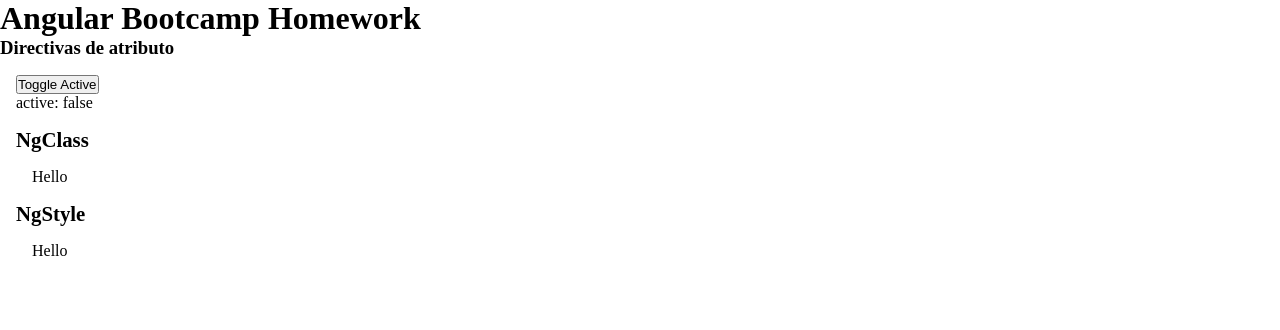
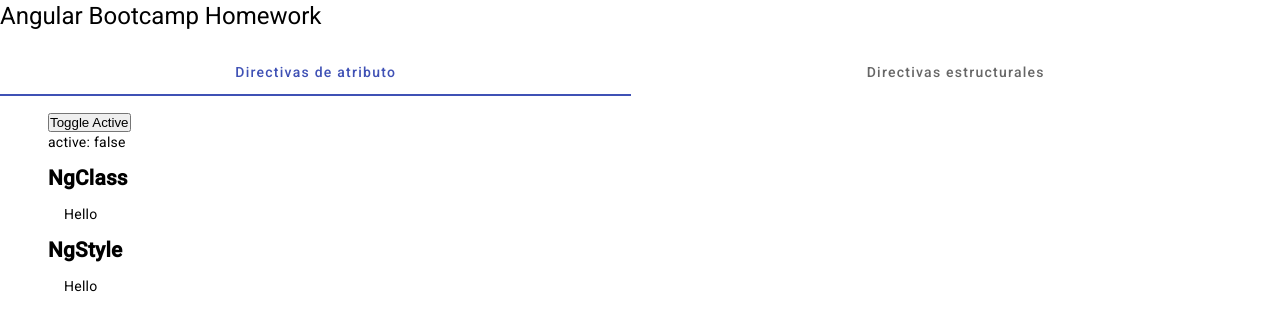
Before and after one commit to aruizapex/AngularBootcampHomework, an Angular app: page / in a window 1280 px wide. Shown: the top 330 px of the page. Built offline with nearby package versions, Linux system fonts and the light colour scheme.

Commit message:
trabajar con directivas estructurales

```diff
--- a/angular.json
+++ b/angular.json
@@ -37,6 +37,7 @@
               "src/assets"
             ],
             "styles": [
+              "@angular/material/prebuilt-themes/indigo-pink.css",
               "src/styles.scss"
             ],
             "scripts": [],
@@ -102,6 +103,7 @@
               "src/assets"
             ],
             "styles": [
+              "@angular/material/prebuilt-themes/indigo-pink.css",
               "src/styles.scss"
             ],
             "scripts": []
--- a/package.json
+++ b/package.json
@@ -13,10 +13,12 @@
   "private": true,
   "dependencies": {
     "@angular/animations": "^17.2.0",
+    "@angular/cdk": "^17.3.4",
     "@angular/common": "^17.2.0",
     "@angular/compiler": "^17.2.0",
     "@angular/core": "^17.2.0",
     "@angular/forms": "^17.2.0",
+    "@angular/material": "^17.3.4",
     "@angular/platform-browser": "^17.2.0",
     "@angular/platform-browser-dynamic": "^17.2.0",
     "@angular/platform-server": "^17.2.0",
--- a/src/app/app.component.html
+++ b/src/app/app.component.html
@@ -1,2 +1,11 @@
-<h1>Angular Bootcamp Homework</h1>
-<app-directivas-de-atributo />
+<h1 class="title">Angular Bootcamp Homework</h1>
+<mat-tab-group>
+  <div class="tabs-container">
+    <mat-tab label="Directivas de atributo">
+      <app-directivas-de-atributo />
+    </mat-tab>
+    <mat-tab label="Directivas estructurales">
+      <app-directivas-estructurales />
+    </mat-tab>
+  </div>
+</mat-tab-group>
--- a/src/app/app.module.ts
+++ b/src/app/app.module.ts
@@ -1,21 +1,29 @@
 import { NgModule } from '@angular/core';
 import { BrowserModule, provideClientHydration } from '@angular/platform-browser';
+import {MatTabsModule} from '@angular/material/tabs';
+import { BrowserAnimationsModule } from '@angular/platform-browser/animations';
 
 import { AppRoutingModule } from './app-routing.module';
 import { AppComponent } from './app.component';
 import { DirectivasDeAtributoComponent } from './components/directivas-de-atributo/directivas-de-atributo.component';
+import { DirectivasEstructuralesComponent } from './components/directivas-estructurales/directivas-estructurales.component';
+import { provideAnimationsAsync } from '@angular/platform-browser/animations/async';
 
 @NgModule({
   declarations: [
     AppComponent,
-    DirectivasDeAtributoComponent
+    DirectivasDeAtributoComponent,
+    DirectivasEstructuralesComponent
   ],
   imports: [
+    BrowserAnimationsModule,
     BrowserModule,
-    AppRoutingModule
+    AppRoutingModule,
+    MatTabsModule
   ],
   providers: [
-    provideClientHydration()
+    provideClientHydration(),
+    provideAnimationsAsync()
   ],
   bootstrap: [AppComponent]
 })
--- a/src/app/components/directivas-de-atributo/directivas-de-atributo.component.html
+++ b/src/app/components/directivas-de-atributo/directivas-de-atributo.component.html
@@ -1,4 +1,4 @@
-<h3>Directivas de atributo</h3>
+<div class="container">
   <div>
     <button (click)="toggle()">Toggle Active</button>
     <p>active: {{ active }}</p>
@@ -13,3 +13,4 @@
       <span [ngStyle]="{ color: active ? 'red' : '' }">Hello</span>
     </div>
   </div>
+</div>
--- a/src/app/components/directivas-de-atributo/directivas-de-atributo.component.scss
+++ b/src/app/components/directivas-de-atributo/directivas-de-atributo.component.scss
@@ -9,3 +9,6 @@
 div {
   margin: 1rem;
 }
+.container {
+  margin: 0 2rem;
+}
--- /dev/null
+++ b/src/app/components/directivas-estructurales/directivas-estructurales.component.html
@@ -0,0 +1,35 @@
+<div class="container">
+  <p>Renderizar un arreglo de strings [“A”, “B”, “C”] usando ngFor</p>
+  <ul>
+    <li *ngFor="let item of array">{{ item }}</li>
+  </ul>
+
+  <br />
+  <p>
+    Mostrar del arreglo anterior solo los ítems que no equivalgan a “B” usando
+    ngIf
+  </p>
+  <ul>
+    <ng-container *ngFor="let item of array">
+      <li *ngIf="item !== 'B'">
+        {{ item }}
+      </li>
+    </ng-container>
+  </ul>
+
+  <br />
+  <p>
+    Para la misma lista anterior, en otro apartado, usar ngSwitch de tal forma
+    que si el item es “A” mostrar el número 1, “B” el número 2 y “C” el número 3
+    respectivamente.
+  </p>
+  <ul>
+    <ng-container *ngFor="let item of array">
+      <ng-container [ngSwitch]="item">
+        <li *ngSwitchCase="'A'">1</li>
+        <li *ngSwitchCase="'B'">2</li>
+        <li *ngSwitchCase="'C'">3</li>
+      </ng-container>
+    </ng-container>
+  </ul>
+</div>
--- /dev/null
+++ b/src/app/components/directivas-estructurales/directivas-estructurales.component.scss
@@ -0,0 +1,3 @@
+.container {
+  margin: 1rem 2rem;
+}
--- /dev/null
+++ b/src/app/components/directivas-estructurales/directivas-estructurales.component.ts
@@ -0,0 +1,10 @@
+import { Component } from '@angular/core';
+
+@Component({
+  selector: 'app-directivas-estructurales',
+  templateUrl: './directivas-estructurales.component.html',
+  styleUrl: './directivas-estructurales.component.scss'
+})
+export class DirectivasEstructuralesComponent {
+  array: string[] = ['A', 'B', 'C'];
+}
--- a/src/index.html
+++ b/src/index.html
@@ -6,8 +6,10 @@
   <base href="/">
   <meta name="viewport" content="width=device-width, initial-scale=1">
   <link rel="icon" type="image/x-icon" href="favicon.ico">
+  <link href="https://fonts.googleapis.com/css2?family=Roboto:wght@300;400;500&display=swap" rel="stylesheet">
+  <link href="https://fonts.googleapis.com/icon?family=Material+Icons" rel="stylesheet">
 </head>
-<body>
+<body class="mat-typography">
   <app-root></app-root>
 </body>
 </html>
--- a/src/styles.scss
+++ b/src/styles.scss
@@ -4,3 +4,6 @@
   padding: 0;
   box-sizing: border-box;
 }
+
+html, body { height: 100%; }
+body { margin: 0; font-family: Roboto, "Helvetica Neue", sans-serif; }
```
Also changed, not shown: 2 other files (tests, documents, lock files or other folders). Lines whose indentation alone changed are shown as unchanged.
